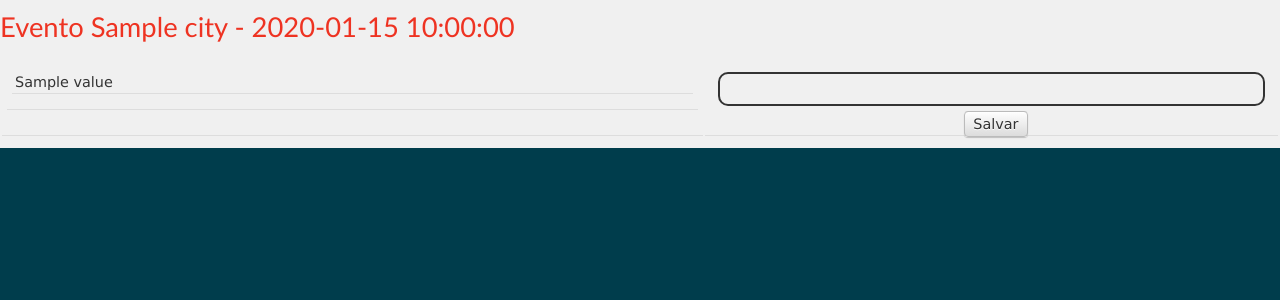
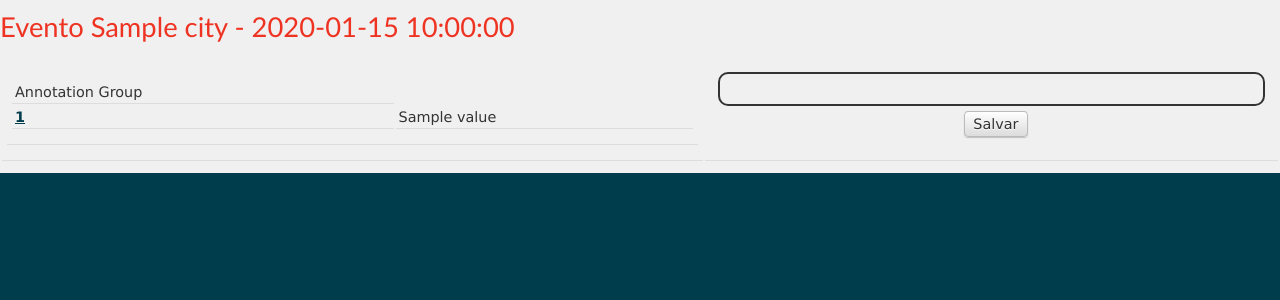
Before and after one commit to pcalcina/news-analyser, a CakePHP app: the page made by app/View/AnnotationGroups/aggregate.ctp in a window 1280 px wide. Shown: the part 26-326 px from the top of the page. Run offline with PHP 8.4 and a stand-in for CakePHP, Linux system fonts and the light colour scheme; the template is opened without the code that fills it: most values are stand-ins (such as "Sample title", 1, 10 or a date in 2020); data that the repository does not hold is empty; some libraries are stand-ins or nearby versions.

Commit message:
Adding annotation group id to annotation list

```diff
--- a/app/View/AnnotationGroups/aggregate.ctp
+++ b/app/View/AnnotationGroups/aggregate.ctp
@@ -579,15 +579,21 @@ $this->Html->script('jquery-2.1.1.min.js',array('inline'=>false)); ?>
           <?php foreach ($orderedGroups['orderedGroups'] as $tagId => $annotations): ?>
           <tr>
             <td>
-              <b> <?php echo $tagsById[$tagId]['Tag']['name']; ?> </b>
+              <center><h3> <?php echo $tagsById[$tagId]['Tag']['name']; ?> </h3></center>
               <table>
               <tr>
+                <td>Annotation Group</td>
                 <?php foreach ($annotations[0]['AnnotationDetail'] as $annotationDetail): ?>
                   <td> <b><?php echo $tagsDetailById[$annotationDetail['tag_detail_id']]['TagDetail']['title']; ?> </b></td>
                 <?php endforeach; ?>
               </tr>
               <?php foreach ($annotations as $annotation): ?>
                 <tr>
+                  <td>
+                      <?php echo $this->Html->link(__($annotation['annotation_group_id']),
+                            array('controller' => 'news', 'action' => 'annotate',
+                      $annotation['news_id'])); ?>
+                  </td>
                 <?php foreach ($annotation['AnnotationDetail'] as $annotationDetail): ?>
                   <td> <?php if( $annotationDetail['value'] === 'false'): ?>
                          <?php echo "&#9744;"; ?>
```
